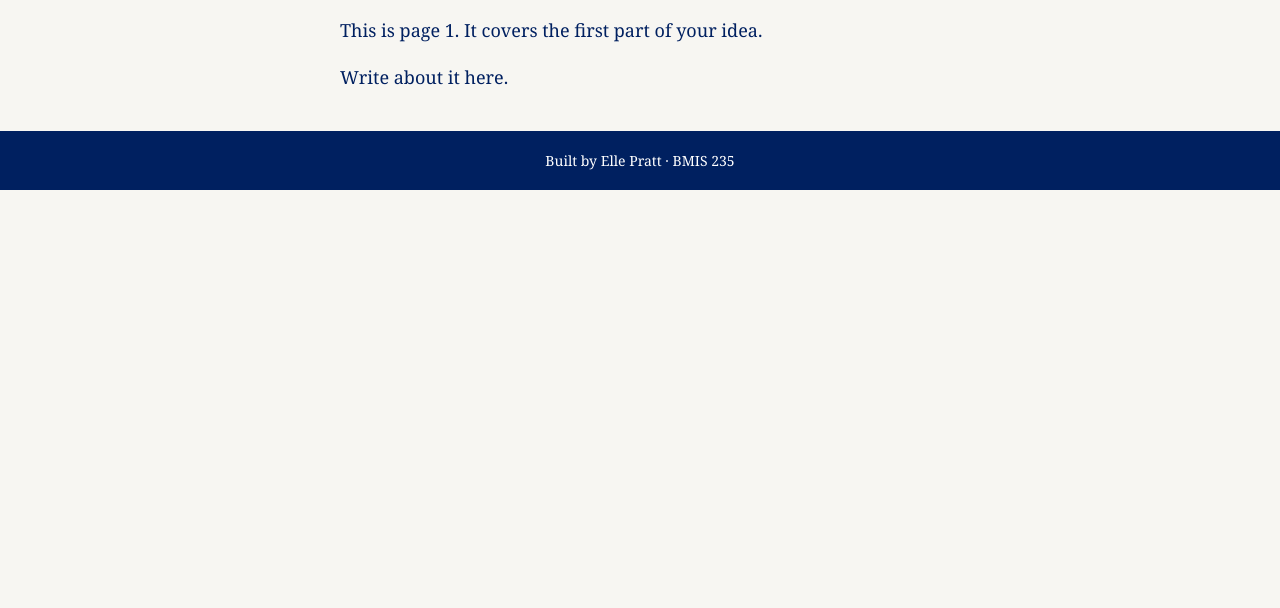
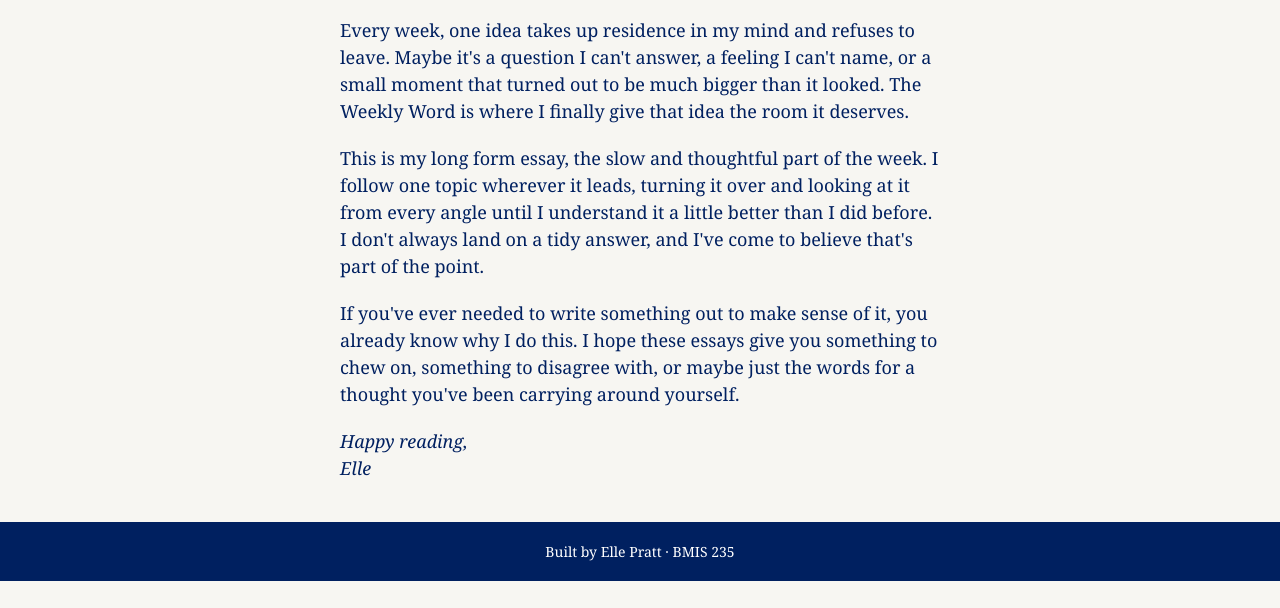
Before and after one commit to ellepratt/bmis235-html-3, a plain HTML site: page weekly-word.html in a window 1280 px wide. Shown: the part 192-800 px from the top of the page. Drawn offline with Linux system fonts and the light colour scheme.

Commit message:
Enhance Weekly Word with introductory content
Added introductory paragraphs to the Weekly Word section.

```diff
--- a/weekly-word.html
+++ b/weekly-word.html
@@ -29,8 +29,14 @@
 </nav>
 
 <h1>The Weekly Word</h1>
-<p>This is page 1. It covers the first part of your idea.</p>
-<p>Write about it here.</p>
+
+<p>Every week, one idea takes up residence in my mind and refuses to leave. Maybe it's a question I can't answer, a feeling I can't name, or a small moment that turned out to be much bigger than it looked. The Weekly Word is where I finally give that idea the room it deserves.</p>
+
+<p>This is my long form essay, the slow and thoughtful part of the week. I follow one topic wherever it leads, turning it over and looking at it from every angle until I understand it a little better than I did before. I don't always land on a tidy answer, and I've come to believe that's part of the point.</p>
+
+<p>If you've ever needed to write something out to make sense of it, you already know why I do this. I hope these essays give you something to chew on, something to disagree with, or maybe just the words for a thought you've been carrying around yourself.</p>
+
+<p class="signoff">Happy reading,<br>Elle</p>
 
 <!-- Footer: fill in your name -->
 <footer>Built by Elle Pratt &middot; BMIS 235</footer>
```
